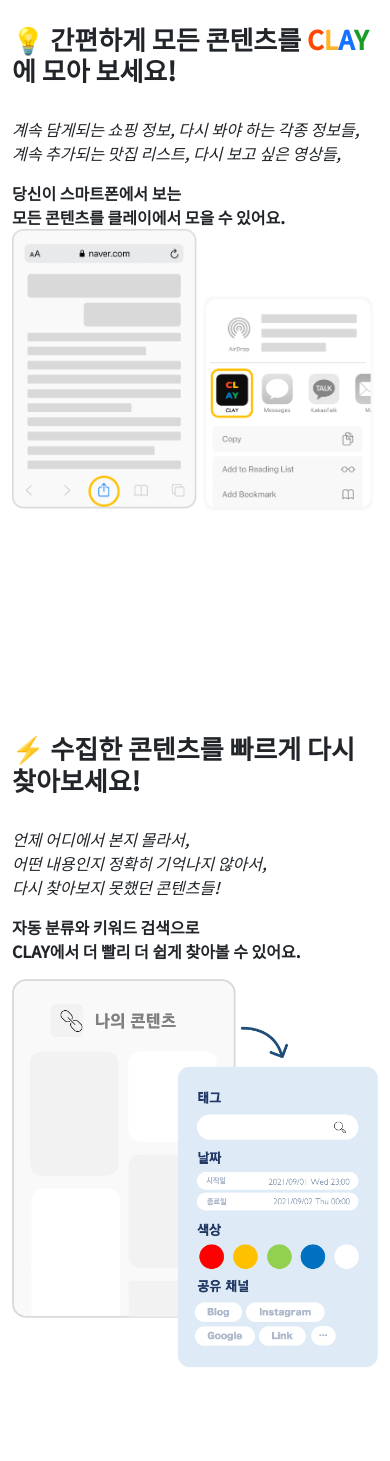
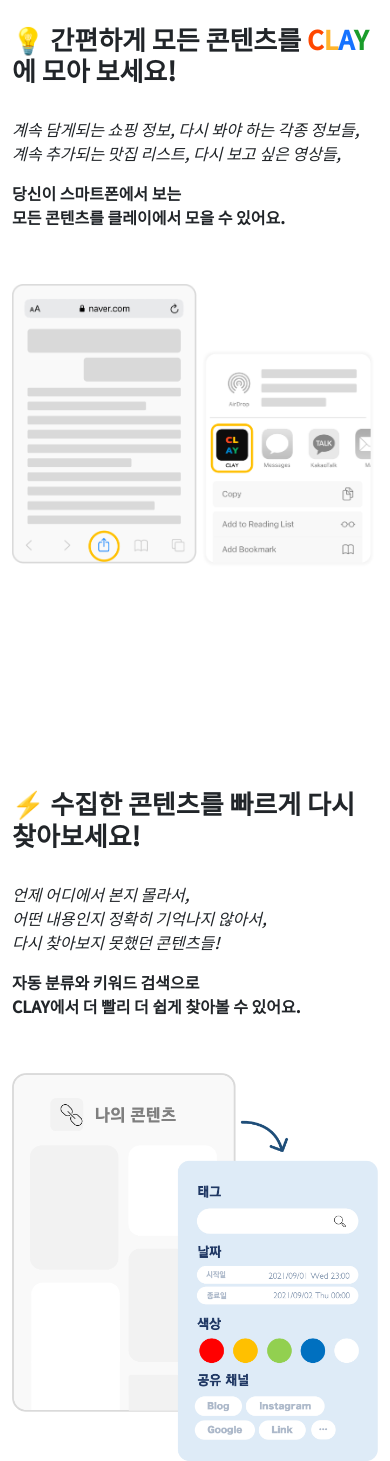
Before and after one commit to Wevivor/CLAY-LandingPage, a Django app: template ClayLanding/clayapp/templates/index.html in a window 390 px wide. Shown: the part 1831-3292 px from the top of the page. Run offline with Django 3.2, Linux system fonts and the light colour scheme; the template is opened without the code that fills it, so the values that code supplies are empty; some libraries are stand-ins or nearby versions.

Commit message:
[mdf] mediaquery

```diff
--- a/ClayLanding/clayapp/static/css/index.css
+++ b/ClayLanding/clayapp/static/css/index.css
@@ -445,7 +445,6 @@
 
  }
 
-
   /* about1 > row portfolio-container{
 	  position: absolute;
 	  left:10%;
@@ -630,7 +629,13 @@
    .about1 h2{
       font-size: 24px!important;
    }
-}
+    #about_content{
+	   margin-bottom: 15%!important;
+    }
+	#service_content{
+	   margin-bottom: 15%!important;
+	}
+ }
 
 @media (max-width: 640px) {
    .img1_1{
@@ -667,6 +672,9 @@
      #email{
       width: 100%!important;
    }
+   /* .about .content{
+
+   } */
  }
 @media (max-width: 415px) {
    .img1_1{
--- a/ClayLanding/clayapp/templates/index.html
+++ b/ClayLanding/clayapp/templates/index.html
@@ -101,7 +101,7 @@
                     <div class="container">
                         <div class="row">
                             <div class="col-lg-6  order-1 order-lg-2" data-aos="fade-left">
-                                <div id="about_content" class="content pt-4 pt-lg-0 pl-0 pl-lg-3 ">
+                                <div id="service_content" class="content pt-4 pt-lg-0 pl-0 pl-lg-3 ">
                                     <h3>⚡ 수집한 콘텐츠를 빠르게 다시 찾아보세요!</h3>
                                     <br>
                                     <p class="fst-italic">
```
